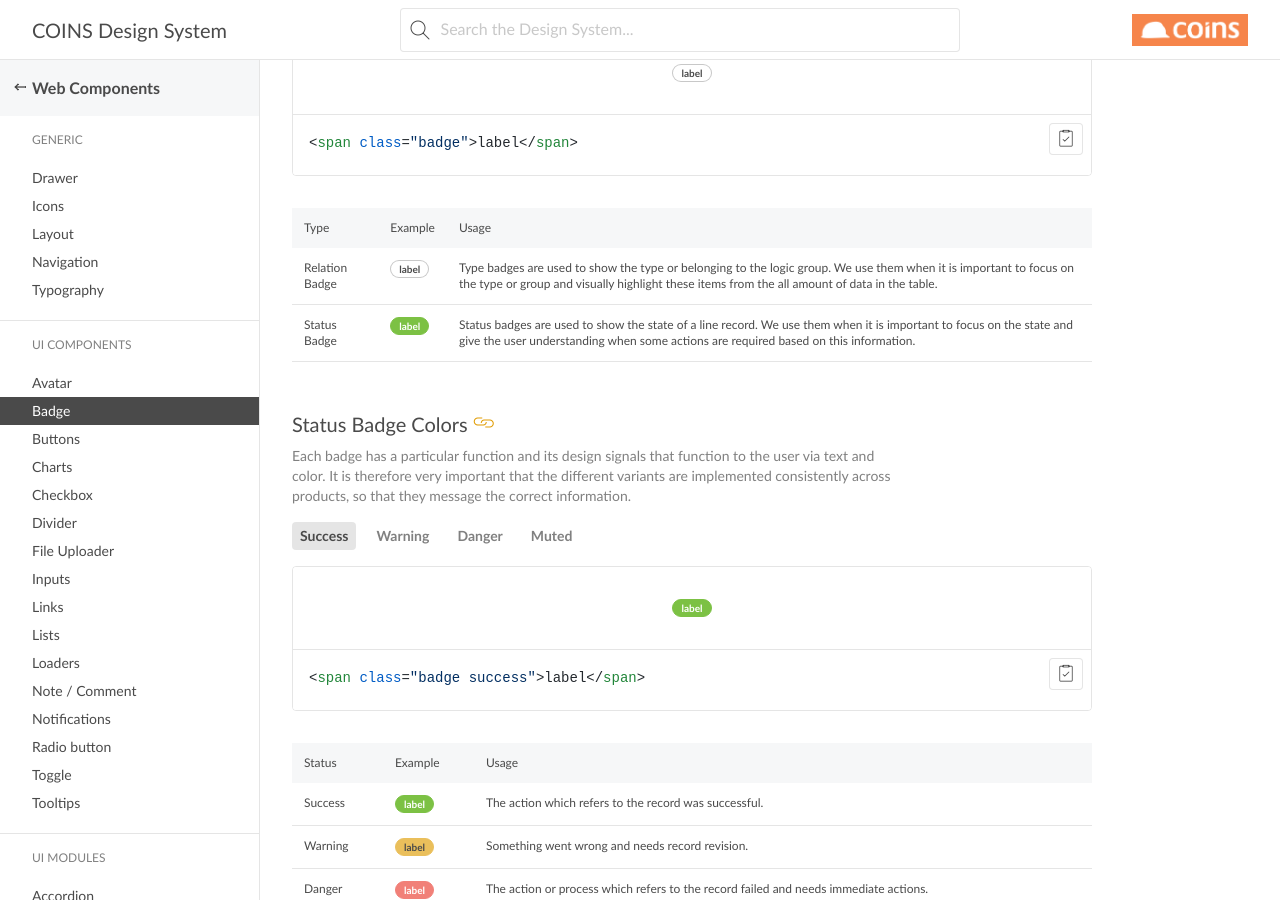
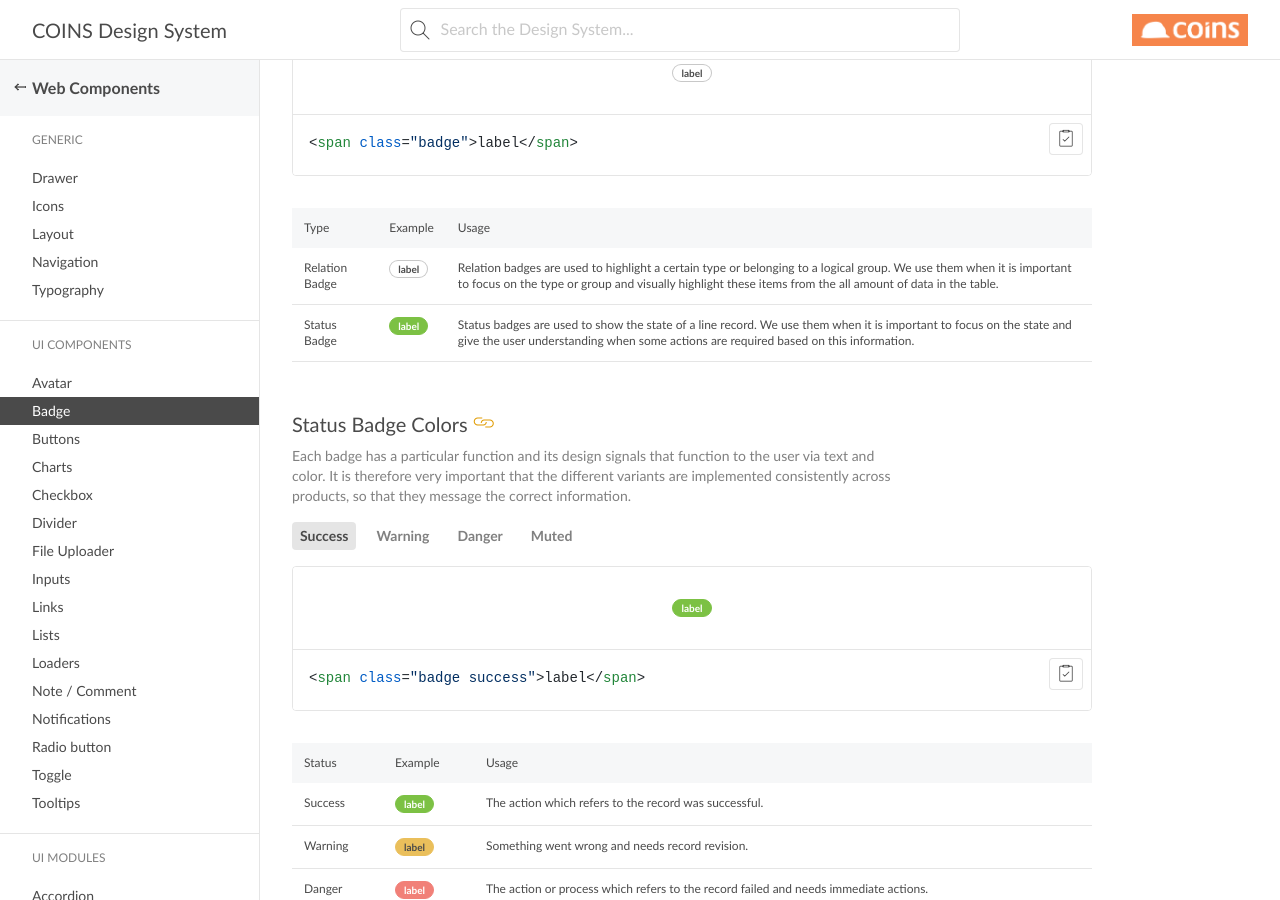
Before and after one commit to COINS-Naz/coins-design-system, a Jekyll site: the page built from _posts/web-components/ui-components/2021-04-22-badge.md, in a window 1280 px wide and 900 px high, scrolled down 1684 px. Built offline with Jekyll 4.4.1, drawn with Linux system fonts in a browser that asks for light colours; nearby versions of some CDN libraries; some web fonts are replaced.

Commit message:
Update 2021-04-22-badge.md

```diff
--- a/_posts/web-components/ui-components/2021-04-22-badge.md
+++ b/_posts/web-components/ui-components/2021-04-22-badge.md
@@ -77,7 +77,7 @@
 
 | Type         | Example                                  | Usage          |
 |--------------|------------------------------------------|----------------|
-| Relation Badge   | <span class="badge">label</span>         | Type badges are used to show the type or belonging to the logic group. We use them when it is important to focus on the type or group and visually highlight these items from the all amount of data in the table. |
+| Relation Badge   | <span class="badge">label</span>         | Relation badges are used to highlight a certain type or belonging to a logical group. We use them when it is important to focus on the type or group and visually highlight these items from the all amount of data in the table. |
 | Status Badge | <span class="badge success">label</span> | Status badges are used to show the state of a line record. We use them when it is important to focus on the state and give the user understanding when some actions are required based on this information. |
 {: .doc-table}
 
```
